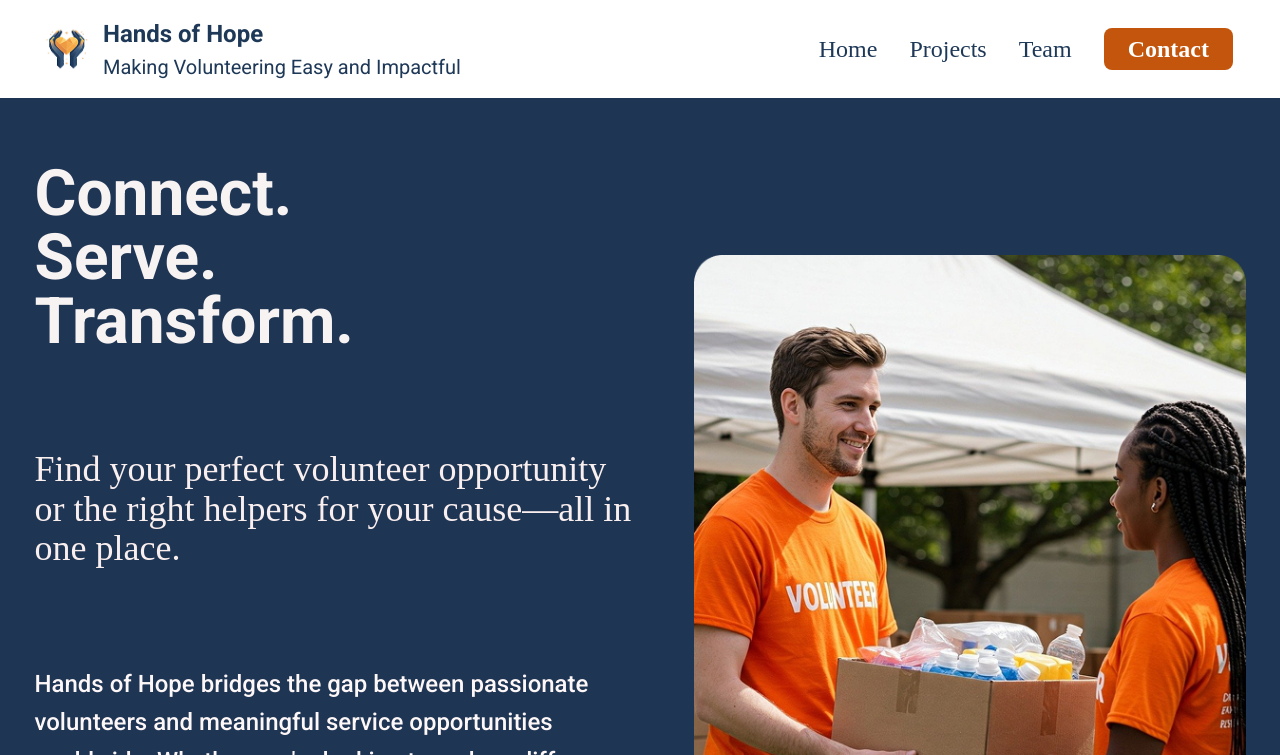
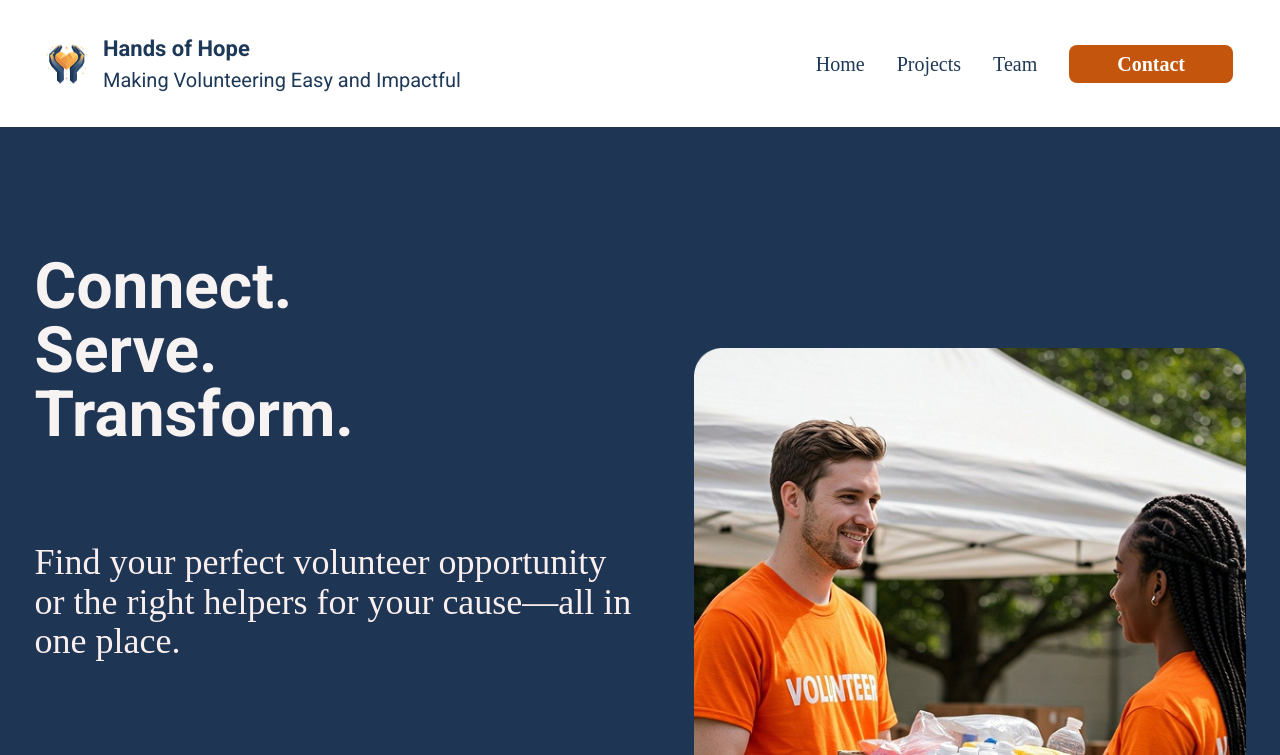
Before and after one commit to jschow/volunteer-website, a website built with Vite: page src/index.html in a window 1280 px wide. Shown: the top 755 px of the page. Built offline with nearby package versions, Linux system fonts and the light colour scheme; a web font is replaced by a local one.

Commit message:
Fix navbar padding and typography

```diff
--- a/src/style.css
+++ b/src/style.css
@@ -52,7 +52,7 @@ main {
 .navbar {
   max-width: 1250px;
   margin: 0 auto;
-  padding: 1rem 2rem;
+  padding: 2rem 2rem;
   display: flex;
   justify-content: space-between;
   align-items: center;
@@ -78,7 +78,7 @@ main {
 .brand-name {
   font-family: "Roboto", sans-serif;
   font-weight: var(--font-bold);
-  font-size: 24px;
+  font-size: 22px;
   color: #1e3857;
   margin: 0;
 }
@@ -101,22 +101,23 @@ main {
 
 .navbar-links a {
   font-family: "Inria Serif", serif;
-  font-weight: 400;
-  font-size: 24px;
+  font-weight: var(--font-regular);
+  font-size: 20px;
   color: #1e3857;
   text-decoration: none;
 }
 
 .navbar-links .contact-btn {
+  font-family: "Inria Serif", serif;
+  font-weight: var(--font-bold);
   background-color: var(--orange);
   color: #ffffff;
-  padding: 0.5rem 1.5rem;
+  padding: 0.5rem 3rem;
   border-radius: 8px;
-  font-weight: var(--font-bold);
 }
 
 .hero {
-  padding: 4rem 2rem;
+  padding: 8rem 2rem;
   max-width: 1275px;
   margin: 0 auto;
 }
```
